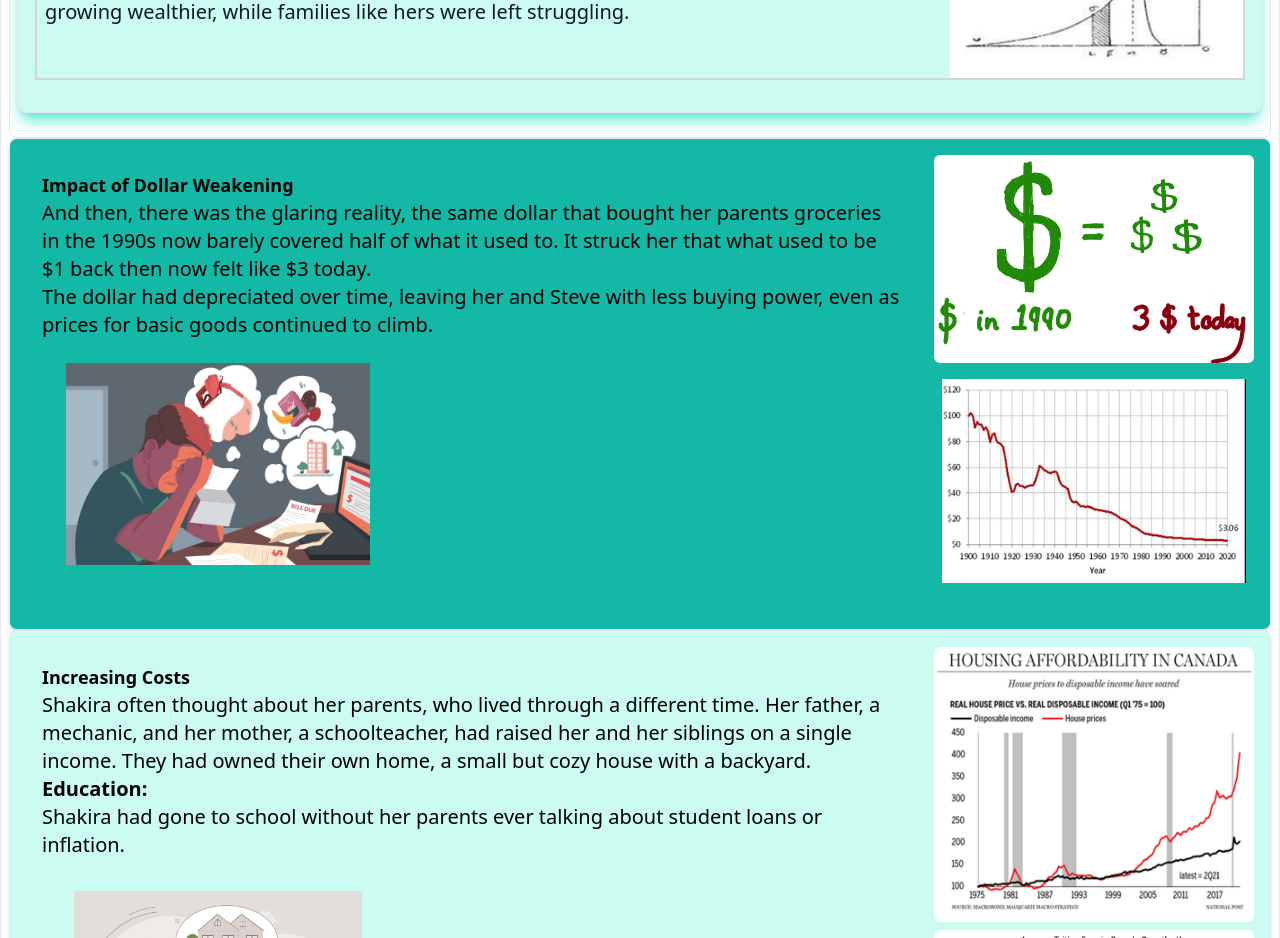
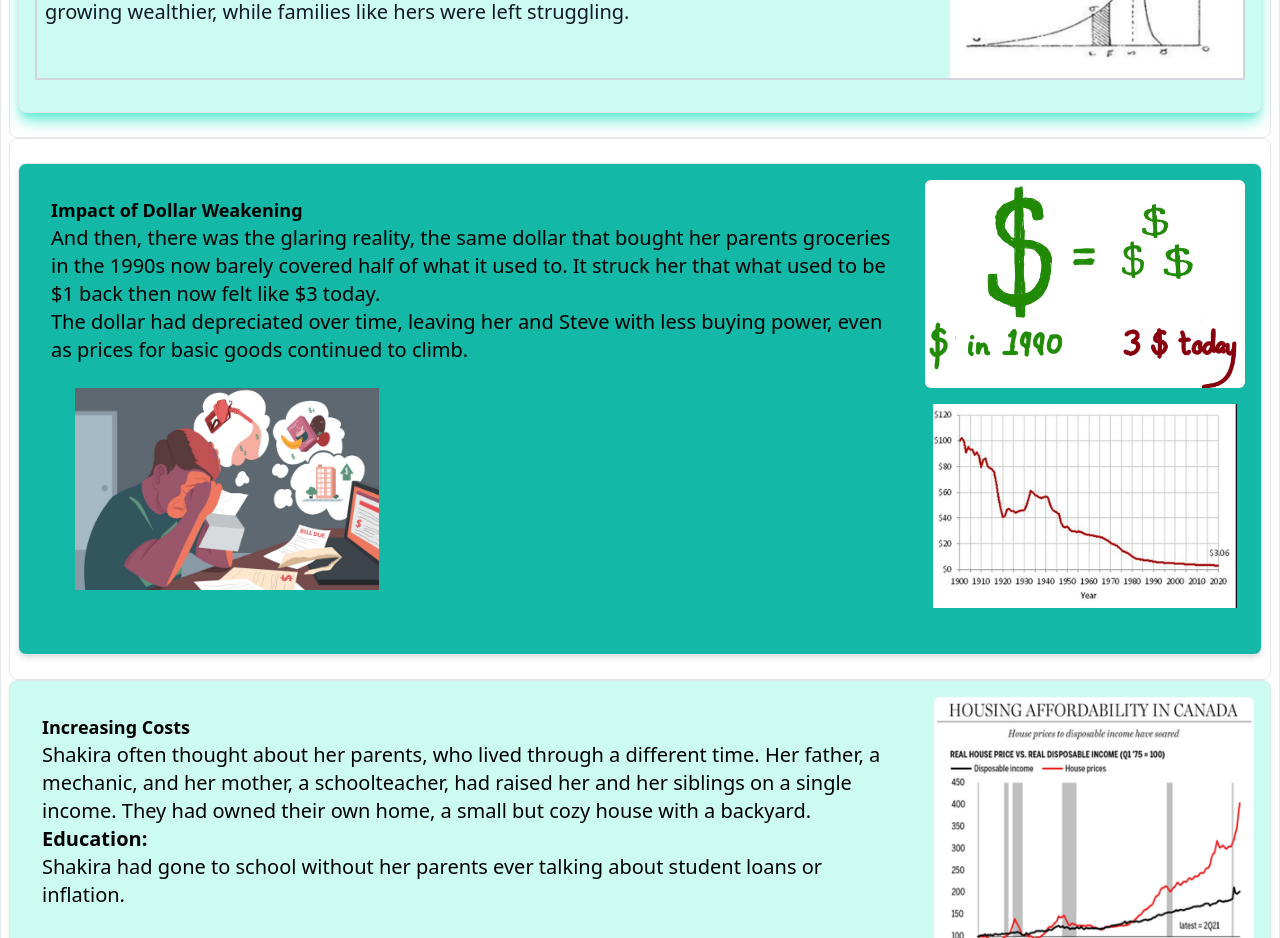
Before and after one commit to mehassanhmood/StoryBoarding, a React (Vite) app: page / in a window 1280 px wide. Shown: the part 1460-2398 px from the top of the page. Built offline with nearby package versions, Linux system fonts and the light colour scheme.

Commit message:
Persona section

```diff
--- a/src/App.jsx
+++ b/src/App.jsx
@@ -16,8 +16,8 @@ function App() {
       <div className="py-6 px-2 border rounded-lg">
         <Persona />
       </div>
-      {/* <div className="mt-4 w-full max-w-3xl"> */}
-      <div>
+
+      <div className="py-6 px-2 border rounded-lg">
         <DollarWeakening />
       </div>
       {/* <div className="mt-4 w-full max-w-3xl"> */}
--- a/src/components/DollarWeakening.jsx
+++ b/src/components/DollarWeakening.jsx
@@ -15,7 +15,7 @@ const DollarWeakening = () => {
           <div className='flex max-w-xs p-4'>
           <img
             src={inflation}
-            className="max-w-xs h-auto rounded-md mb-2 p-2"
+            className="max-w-xs h-auto rounded-md mb-2 p-2 transition duration-700 opacity-100"
             alt="Inflation"
           />
 
--- a/src/components/Persona.jsx
+++ b/src/components/Persona.jsx
@@ -61,7 +61,7 @@ const Persona = () => {
           ref={imageRef}
           src={personaImage}
           alt="Shakira and her family"
-          className={`w-full h-auto rounded-lg mt-4 transition-opacity duration-100 ${isVisible ? 'opacity-100' : 'opacity-0'}`}
+          className={`w-full h-auto rounded-lg mt-4 transition-opacity duration-700 ${isVisible ? 'opacity-100' : 'opacity-0'}`}
         />
       </div>
       <div className=" border-2 border-gray-300 h-48 flex items-center justify-center mb-4">
```
